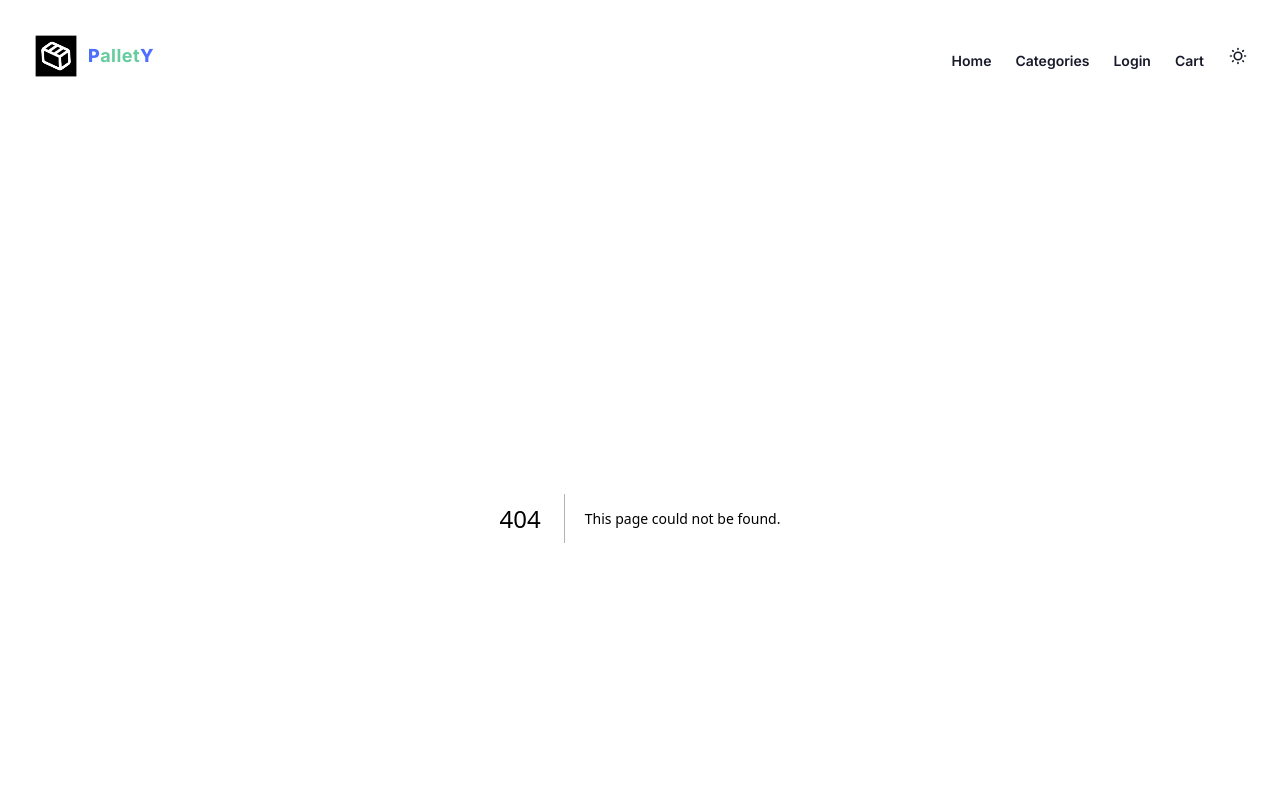
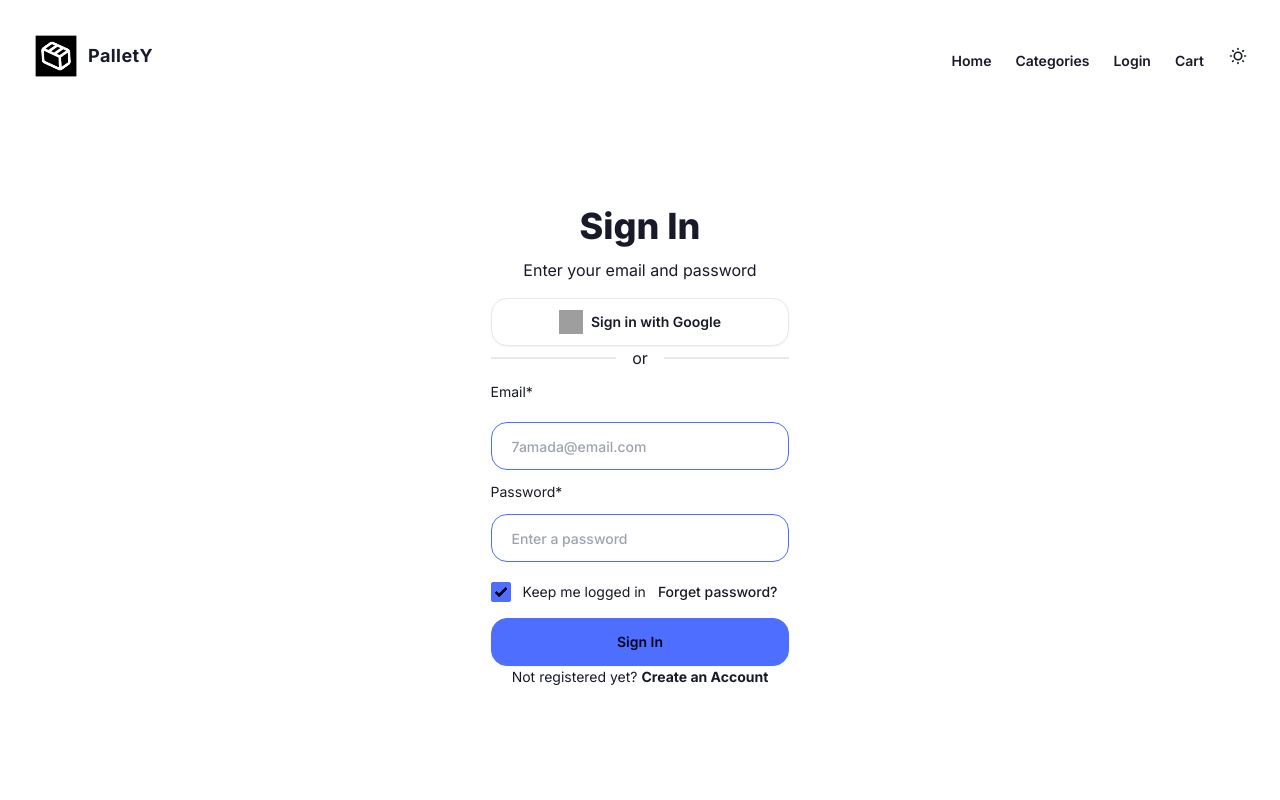
Before and after one commit to EyadTamer999/software-ecommerce-frontend, a Next.js app: page /login in a window 1280 px wide. Before the commit this address had no page. Shown: the top 800 px of the page. Built offline with nearby package versions, Linux system fonts and the light colour scheme; grey boxes are pictures that could not be loaded.

Commit message:
Update logo text in navbar.jsx

```diff
--- /dev/null
+++ b/src/app/login/page.jsx
@@ -0,0 +1,47 @@
+import React from 'react'
+
+const Login = () => {
+    return (
+
+        <>
+            <div>
+                <div class="flex justify-center w-full h-full my-auto xl:gap-14 lg:justify-normal md:gap-5 draggable">
+                    <div class="flex items-center justify-center w-full lg:p-12">
+                        <div class="flex items-center xl:p-10">
+                            <form class="flex flex-col w-full h-full pb-6 text-center rounded-3xl">
+                                <h3 class="mb-3 text-4xl font-extrabold text-base-content">Sign In</h3>
+                                <p class="mb-4 text-base-content">Enter your email and password</p>
+                                <button class="px-4 py-2 border flex gap-2 btn bg-base-100 rounded-2xl">
+                                    <img class="w-6 h-6" src="https://www.svgrepo.com/show/475656/google-color.svg" loading="lazy" alt="google logo" />
+                                    <span>Sign in with Google</span>
+                                </button>
+                                <div class="flex items-center mb-3">
+                                    <hr class="h-0 border-b border-solid border-base-200 grow" />
+                                    <p class="mx-4 text-base-content">or</p>
+                                    <hr class="h-0 border-b border-solid border-base-200 grow" />
+                                </div>
+                                <div class="flex flex-col space-y-3 mb-5">
+                                    <label for="email" class="mb-2 text-sm text-start text-base-content">Email*</label>
+                                    <input id="email" type="email" placeholder="7amada@email.com" class="flex items-center w-full px-5 py-4 mr-2 text-sm font-medium outline-none input input-primary rounded-2xl" />
+                                    <label for="password" class="mb-2 text-sm text-start text-base-content">Password*</label>
+                                    <input id="password" type="password" placeholder="Enter a password" class="flex items-center w-full px-5 py-4 mb-5 mr-2 text-sm font-medium outline-none input input-primary rounded-2xl" />
+                                </div>
+                                <div class="flex flex-row justify-between mb-4">
+                                    <label class="relative inline-flex items-center mr-3 cursor-pointer select-none">
+                                        <input type="checkbox" defaultChecked className="checkbox checkbox-primary checkbox-sm" />
+                                        <span class="ml-3 text-sm font-normal text-base-content">Keep me logged in</span>
+                                    </label>
+                                    <a href="javascript:void(0)" class="mr-3 text-sm font-medium text-base-content">Forget password?</a>
+                                </div>
+                                <button class="w-full btn btn-primary rounded-2xl ">Sign In</button>
+                                <p class="text-sm leading-relaxed text-base-content">Not registered yet? <a href="register" class="font-bold text-base-content">Create an Account</a></p>
+                            </form>
+                        </div>
+                    </div>
+                </div>
+            </div>
+        </>
+    )
+}
+
+export default Login
--- a/src/components/navbar.jsx
+++ b/src/components/navbar.jsx
@@ -22,7 +22,9 @@ const Navbar = () => {
                                 alt="Logo"
                                 className="w-12 h-12"
                             />
-                            <span className='text-accent hover:text-primary duration-150'><span className='font-extrabold text-primary hover:text-accent duration-150'>P</span>allet<span className='font-extrabold text-primary hover:text-accent duration-150'>Y</span></span>
+                            <span className="text-base-content group-hover:text-primary">
+                                PalletY
+                            </span>
                         </a>
                     </div>
                     <nav className="space-x-3 md:space-x-6">
```
